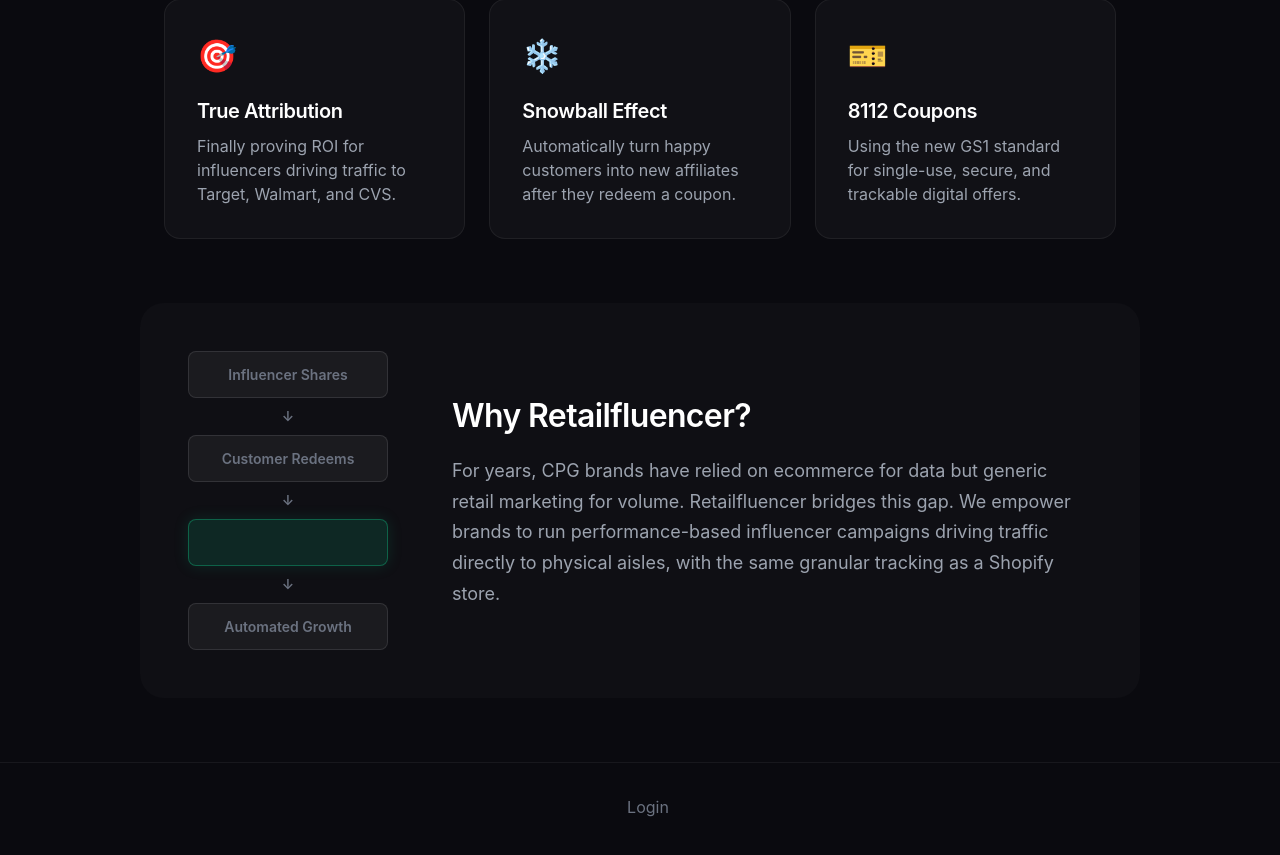
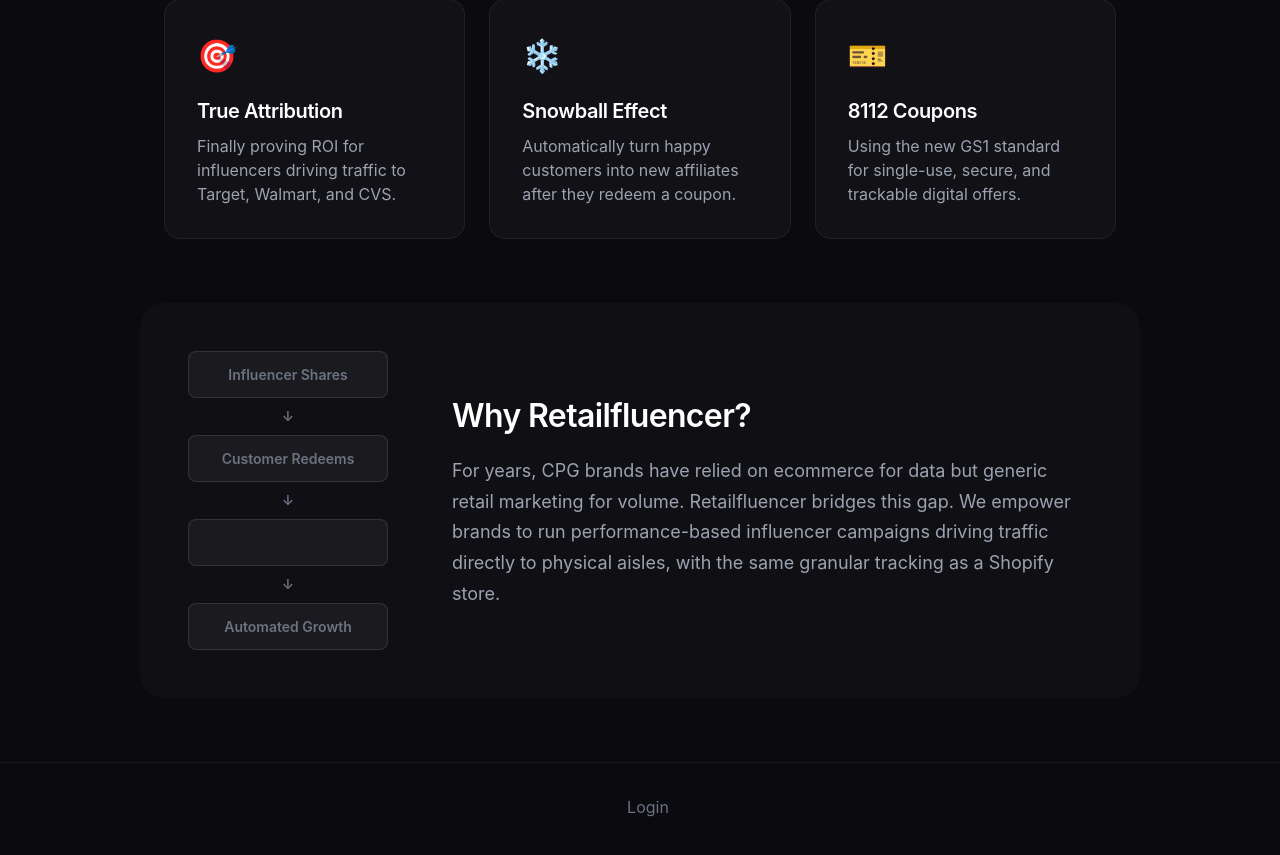
Before and after one commit to kiarashplusplus/Retailfluencer, a SvelteKit app: page /about in a window 1280 px wide. Shown: the part 548-1403 px from the top of the page. Built offline with nearby package versions, Linux system fonts and the light colour scheme.

Commit message:
feat: add favicon and remove unused highlight styling from about page

```diff
--- a/src/app.html
+++ b/src/app.html
@@ -3,6 +3,7 @@
 	<head>
 		<meta charset="utf-8" />
 		<meta name="viewport" content="width=device-width, initial-scale=1" />
+		<link rel="icon" href="/favicon.png" />
 		%sveltekit.head%
 	</head>
 	<body data-sveltekit-preload-data="hover">
--- a/src/routes/about/+page.svelte
+++ b/src/routes/about/+page.svelte
@@ -195,13 +195,6 @@
     border: 1px solid rgba(255, 255, 255, 0.1);
   }
 
-  .step.highlight {
-    background: rgba(16, 185, 129, 0.15);
-    border-color: rgba(16, 185, 129, 0.4);
-    color: #34d399; /* Emerald 400 - brighter */
-    box-shadow: 0 0 15px rgba(16, 185, 129, 0.15);
-  }
-
   .text-block {
     flex: 1;
   }
```
Also changed, not shown: static/favicon.png (added).
